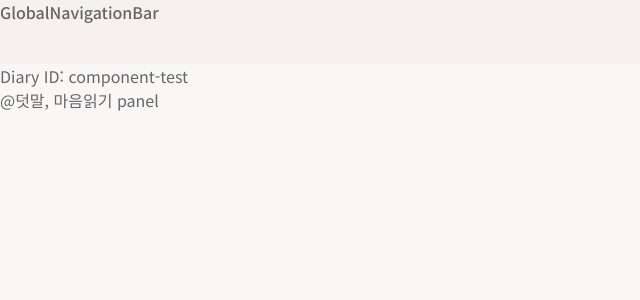
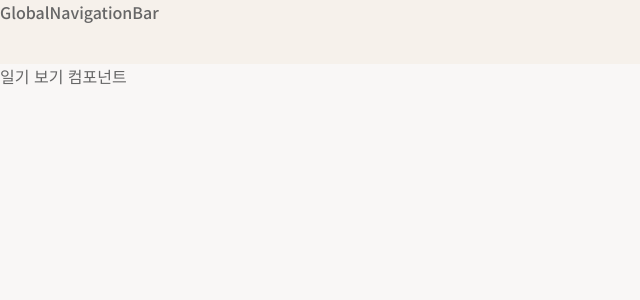
Before and after one commit to Dambda/Client-V2, a Next.js app: page /diary/component-test in a window 1280 px wide. Shown: the top 300 px of the page, without its empty margins (0-640 px from the left). Built offline with nearby package versions, Linux system fonts and the light colour scheme.

Commit message:
feat : 컴포넌트 분리 [DM-17]

```diff
--- /dev/null
+++ b/src/app/diary/component-test/page.tsx
@@ -0,0 +1,5 @@
+import DiaryView from '@/shared/components/diary-view/DiaryView';
+
+export default function DiaryComponentTest() {
+    return <DiaryView></DiaryView>;
+}
--- /dev/null
+++ b/src/shared/components/diary-view/DiaryView.tsx
@@ -0,0 +1,3 @@
+export default function DiaryView() {
+    return <div>일기 보기 컴포넌트</div>;
+}
```
Also changed, not shown: 2 other files (tests, documents, lock files or other folders).
